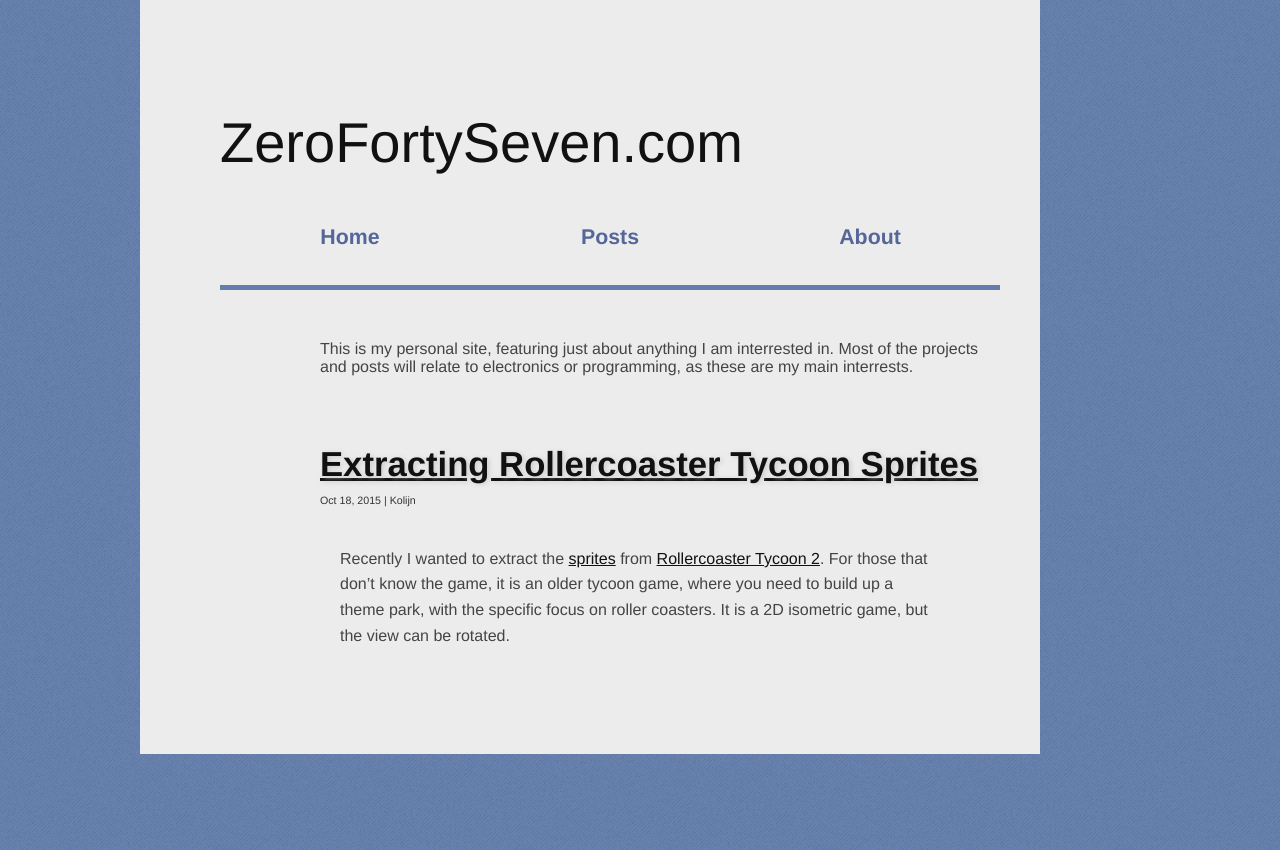
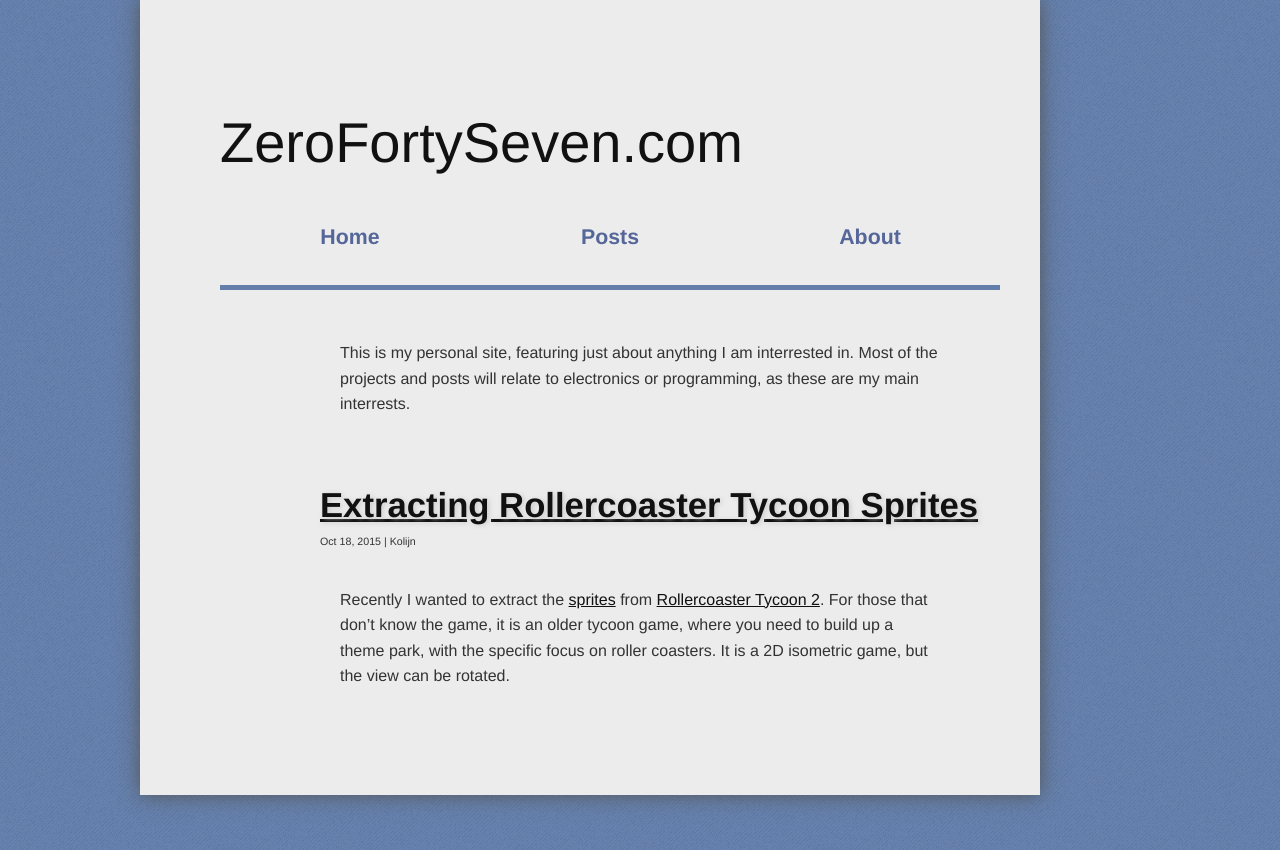
Before and after one commit to KolijnWolfaardt/KolijnWolfaardt.github.io, a Jekyll site: the page built from index.html, in a window 1280 px wide. Shown: the top 850 px of the page. Built offline with Jekyll 4.4.1, drawn with Linux system fonts in a browser that asks for light colours.

Commit message:
Improved relative css

```diff
--- a/css/main.scss
+++ b/css/main.scss
@@ -13,25 +13,10 @@
 $backgroundGrey:   #444;
 $lightBlue:        #637eab;
 $lightRed:         #DE7A6A;
+$lightGrey:        rgb(236,236,236);
 
+$GrayBoxWidth:     1000px;
 $PageWidth:        800px;
-
-// Using media queries with like this:
-// @include media-query($on-palm) {
-//     .wrapper {
-//         padding-right: $spacing-unit / 2;
-//         padding-left: $spacing-unit / 2;
-//     }
-// }
-@mixin media-query($device) {
-    @media screen and (max-width: $device) {
-        @content;
-    }
-}
-
-/*********************************************
-      DEFAULT STUFF
-*********************************************/
 
 html
 {
@@ -122,19 +107,83 @@
       LAYOUT
 *********************************************/
 
-#centreDiv
-{
-  width:1000px;
-  margin:0 auto 0 auto;
+@media (min-width: $PageWidth) {
+  #centreDiv
+  {
+    width:$GrayBoxWidth;
+    margin:0 auto 0 auto;
+  }
+
+  #grayBackground
+  {
+    width:$PageWidth;
+    padding:30px 20px 30px 80px;
+  }
+
+  .post
+  {
+    padding:20px 30px 20px 100px;
+  }
+
+  .textSpace
+  {
+    width:600px;
+    padding-left:20px;
+  }
+
+  ul li.menuitem
+  {
+    display: inline-block;
+    width: 260px;
+  }
+
+  #header
+  {
+    height:180px;
+  }
 }
+
+@media (max-width: $PageWidth) {
+  #centreDiv
+  {
+    width:100%;
+  }
+
+  #grayBackground
+  {
+    width:100%;
+    padding:30px 10px 30px 10px;
+  }
+
+  .post
+  {
+    padding:20px 30px 20px 10px;
+  }
+
+  .textSpace
+  {
+    width:100%;
+    padding-left:5px;
+  }
+
+  ul li.menuitem
+  {
+    display: block;
+    width: 100%;
+  }
+
+  #header
+  {
+    height:auto;
+  }
+}
+
 
 #grayBackground
 {
-	width:800px;
-	padding:30px 20px 30px 80px;
-	background-color:rgb(236,236,236);
+	background-color:$lightGrey;
 	color:$backgroundGrey;
-	/*text-shadow: 1px 1px rgba(150,150,150,0.3);*/
+  box-shadow: 0px 0px 20px #555;
 }
 
 /*********************************************
@@ -143,13 +192,11 @@
 
 .post
 {
-  padding:20px 30px 20px 100px;
+  color: #333;
 }
 
 .textSpace
 {
-  width:600px;
-  padding-left:20px;
   line-height: 160%;
 }
 
@@ -168,7 +215,6 @@
 
 #header
 {
-  height:180px;
   margin:80px 0 30px 0;
 }
 
@@ -217,10 +263,8 @@
   margin: 0;
   padding: 0;
   border: 0;
-  display: inline-block;
   text-align: center;
   vertical-align: top;
-  width: 260px;
   height:auto;
 }
 
--- a/index.html
+++ b/index.html
@@ -1,8 +1,9 @@
 ---
 layout: plain
 ---
-
+<div class="textSpace">
 This is my personal site, featuring just about anything I am interrested in. Most of the projects and posts will relate to electronics or programming, as these are my main interrests.
+</div>
 </div>
 
 {% for post in site.posts limit:1 %}
```
